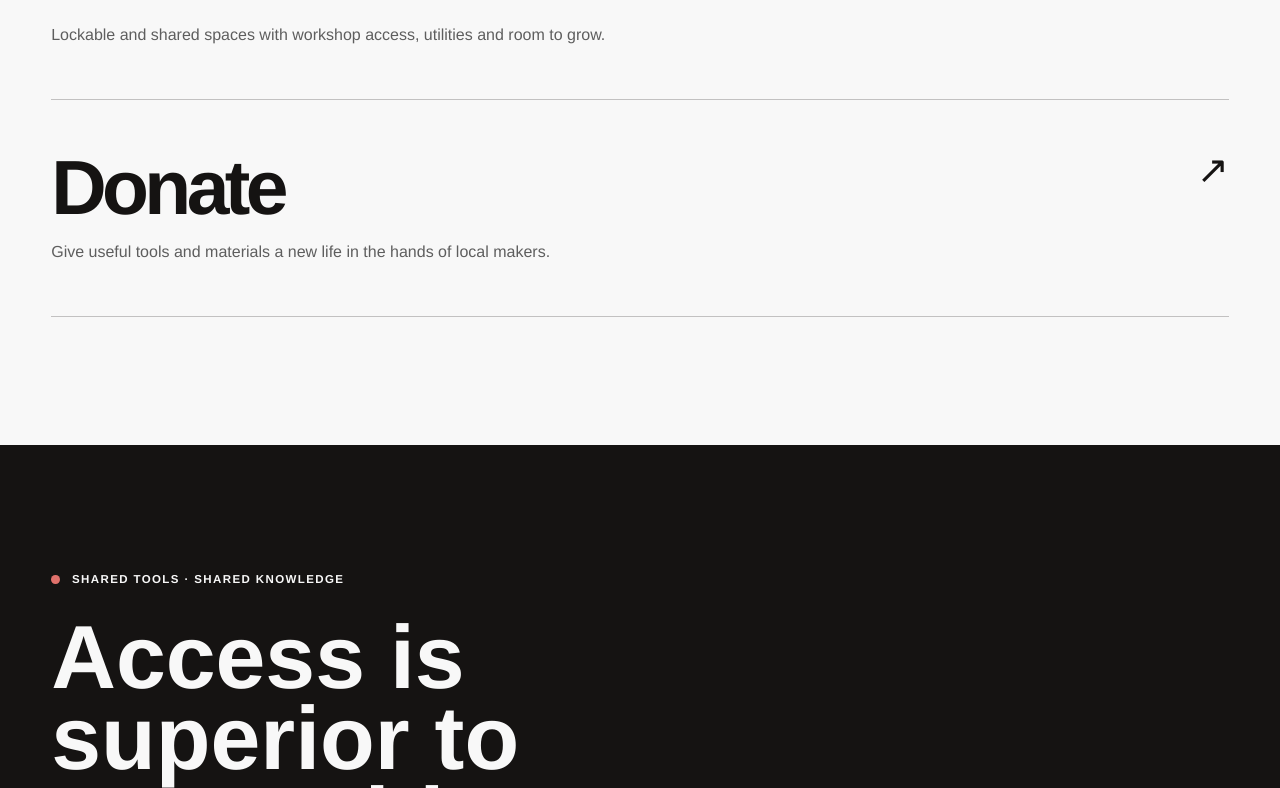
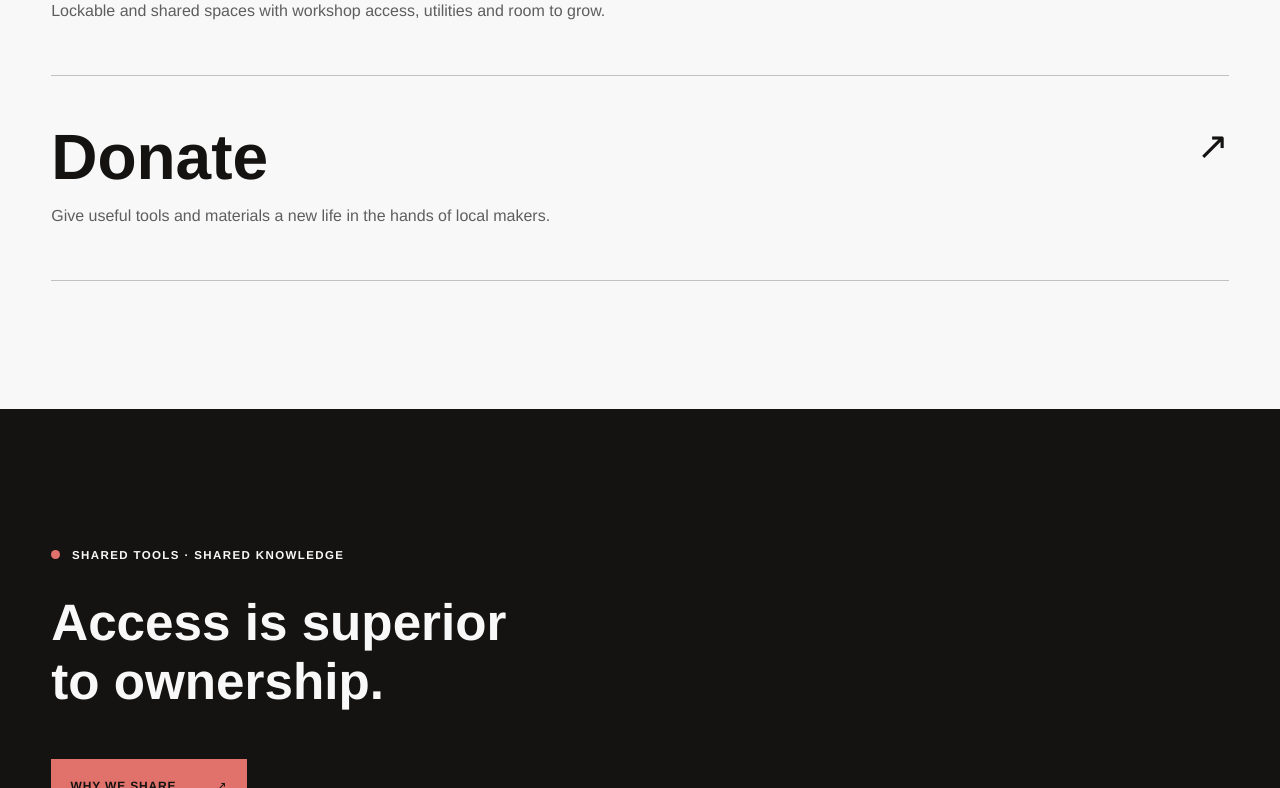
Before and after one commit to nigelheap/norm-modern, a Vue app: page / in a window 1280 px wide. Shown: the part 1792-2580 px from the top of the page. Built offline with nearby package versions, Linux system fonts and the light colour scheme.

Commit message:
all this
Signed-off-by: Nigel <nigel.c.heap@gmail.com>

```diff
--- a/src/assets/main.css
+++ b/src/assets/main.css
@@ -126,7 +126,6 @@ select {
 .footer-tagline {
   font-size: 0.75rem;
   font-weight: 700;
-  letter-spacing: 0.08em;
   text-transform: uppercase;
 }
 
@@ -1160,9 +1159,8 @@ select {
 
 .route-card h2 {
   margin: 0;
-  font-size: clamp(2.5rem, 6vw, 6rem);
+  font-size: clamp(2.5rem, 5vw, 6rem);
   font-weight: 600;
-  letter-spacing: -0.06em;
   line-height: 0.95;
 }
 
@@ -1195,12 +1193,10 @@ select {
 
 .home-closing h2,
 .page-cta h2 {
-  max-width: 10ch;
-  margin: 0;
-  font-size: clamp(3.5rem, 7vw, 6rem);
+  max-width: 16ch;
+  margin: 0;
+  font-size: clamp(3rem, 4vw, 4rem);
   font-weight: 600;
-  letter-spacing: 0;
-  line-height: 0.9;
 }
 
 .home-closing .button {
@@ -1240,7 +1236,6 @@ select {
   align-self: end;
   font-size: clamp(1.3rem, 2.4vw, 2.4rem);
   font-weight: 600;
-  letter-spacing: -0.04em;
 }
 
 .contact-page {
@@ -1599,10 +1594,6 @@ select {
     padding-top: 8.5rem;
   }
 
-  .page-hero h1 {
-    letter-spacing: -0.055em;
-  }
-
   .route-card {
     grid-template-columns: minmax(0, 1fr) auto;
     gap: 0.8rem;
```
